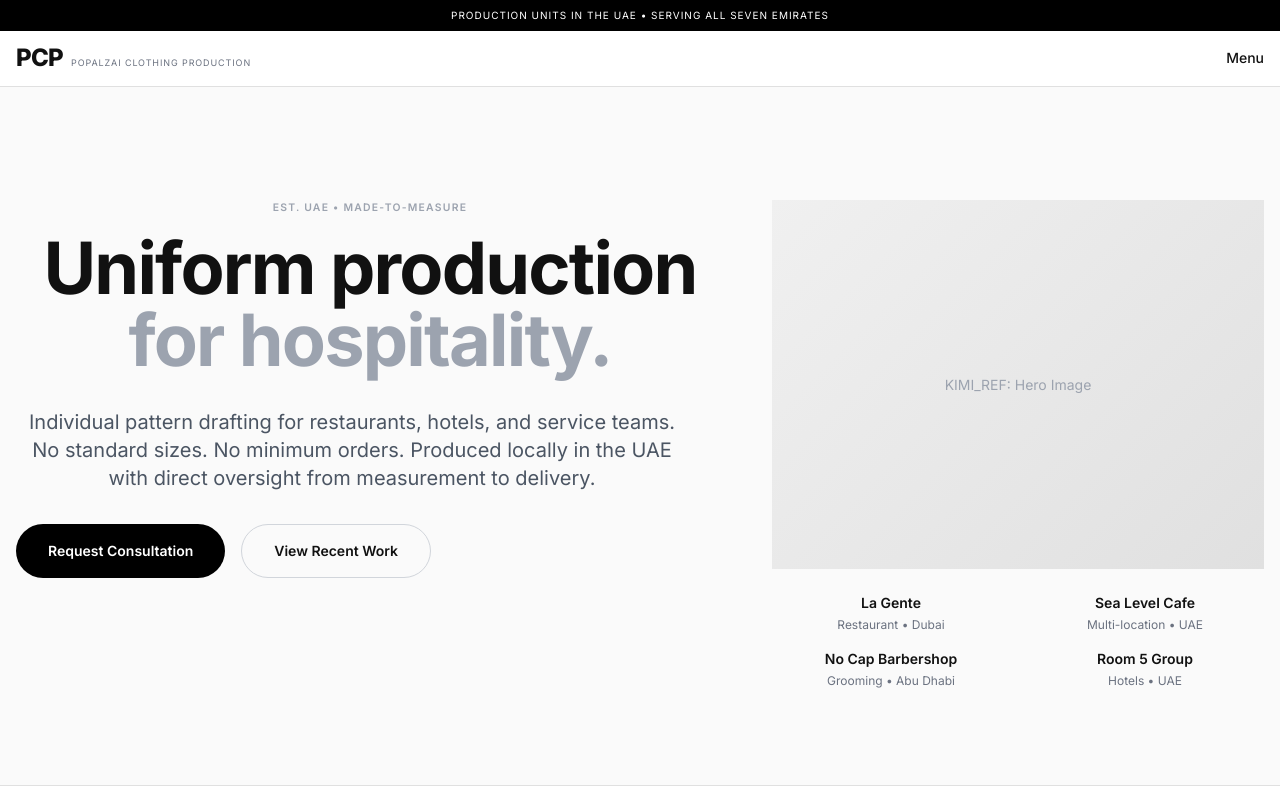
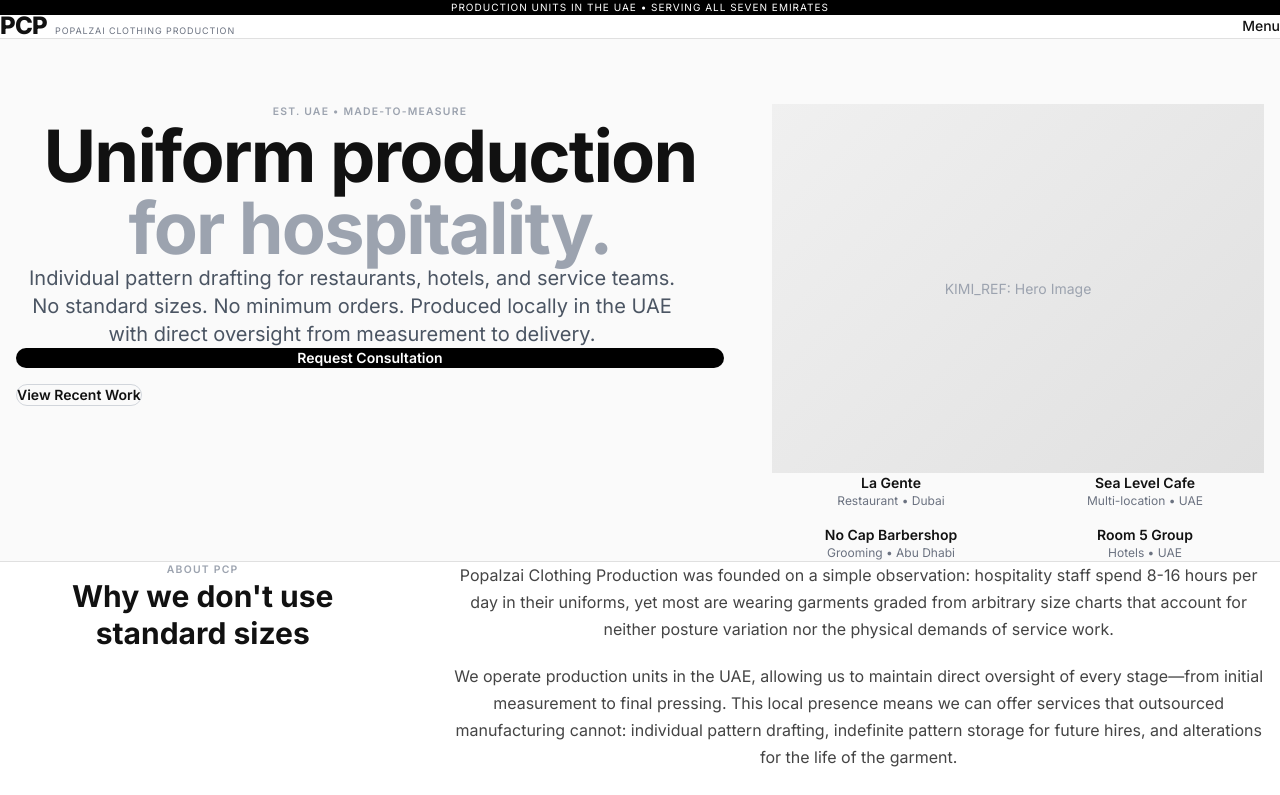
Before and after one commit to popalzaiproductions-debug/popalzai-export, a React (Vite) app: page / in a window 1280 px wide. Shown: the top 795 px of the page. Built offline with nearby package versions, Linux system fonts and the light colour scheme.

Commit message:
Update index.css

```diff
--- a/src/index.css
+++ b/src/index.css
@@ -1,19 +1,24 @@
+/* NUCLEAR RESET - KILLS ALL MARGINS */
+* {
+  margin: 0 !important;
+  padding: 0 !important;
+  box-sizing: border-box !important;
+}
+
+html, body, #root {
+  width: 100% !important;
+  max-width: 100% !important;
+  overflow-x: hidden !important;
+}
+
 @tailwind base;
 @tailwind components;
 @tailwind utilities;
 
-* {
-  margin: 0;
-  padding: 0;
-  box-sizing: border-box;
-}
-
-html, body {
+body {
   font-family: 'Inter', sans-serif;
   background-color: #fafafa;
   color: #111;
-  max-width: 100vw;
-  overflow-x: hidden;
 }
 
 .logo-display {
@@ -35,7 +40,7 @@ html, body {
 }
 
 .prose-custom p {
-  margin-bottom: 1.2em;
+  margin-bottom: 1.2em !important;
 }
 
 .border-light {
@@ -55,34 +60,15 @@ html {
   scroll-behavior: smooth;
 }
 
-/* FORCE EVERYTHING TO FIT */
+/* FORCE CONTAINER FULL WIDTH */
 .max-w-7xl {
   width: 100% !important;
   max-width: 100% !important;
   padding-left: 16px !important;
   padding-right: 16px !important;
-  margin-left: auto !important;
-  margin-right: auto !important;
 }
 
-/* Images never overflow */
-img {
-  max-width: 100%;
-  height: auto;
+/* ANNOUNCEMENT BAR FIX */
+.bg-black {
+  width: 100% !important;
 }
-
-/* Grid fixes */
-.grid {
-  max-width: 100%;
-}
-
-/* Prevent any element from overflowing */
-section, div, article, main, header, footer {
-  max-width: 100vw;
-}
-
-/* Text doesn't overflow */
-h1, h2, h3, h4, h5, h6, p {
-  word-wrap: break-word;
-  overflow-wrap: break-word;
-}
```
